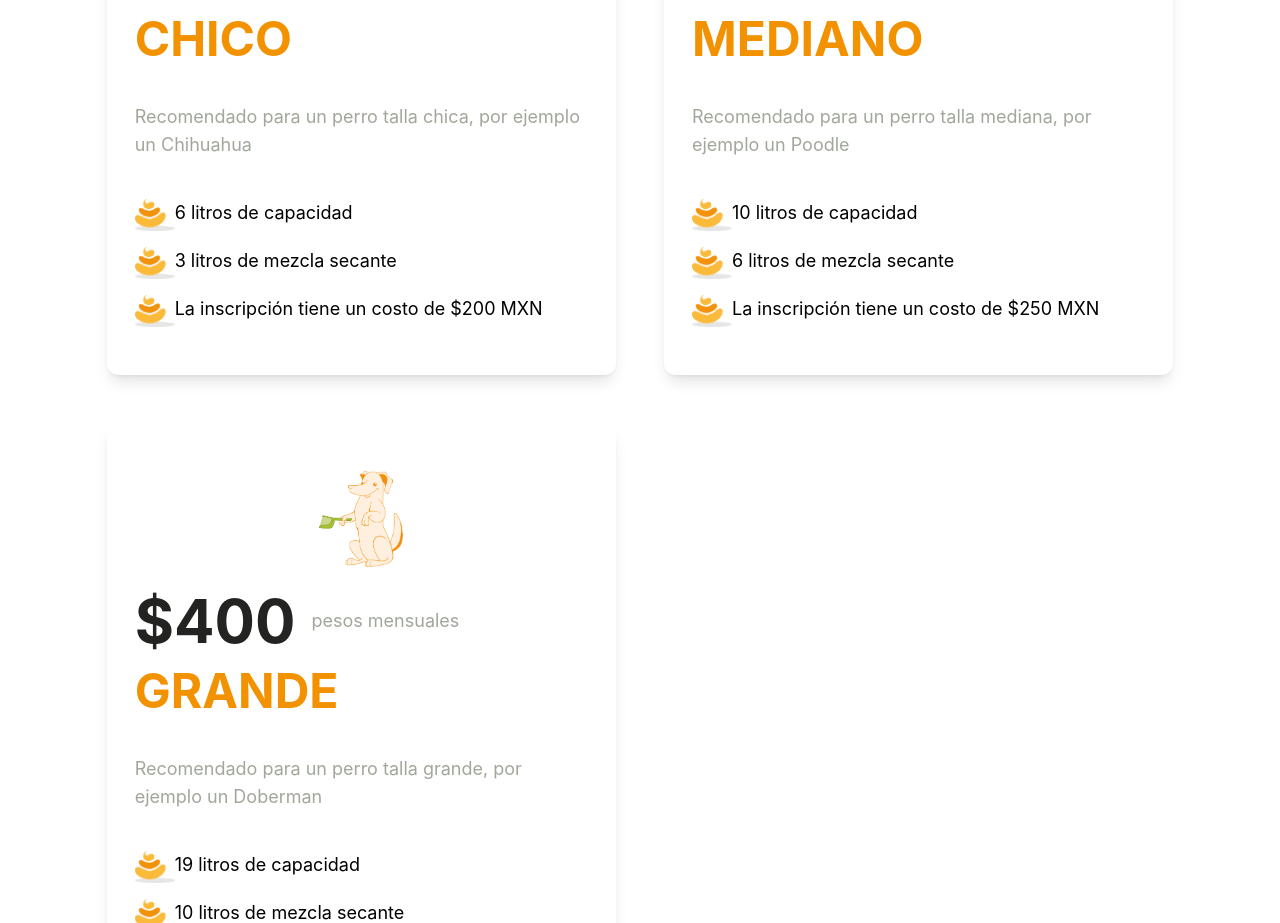
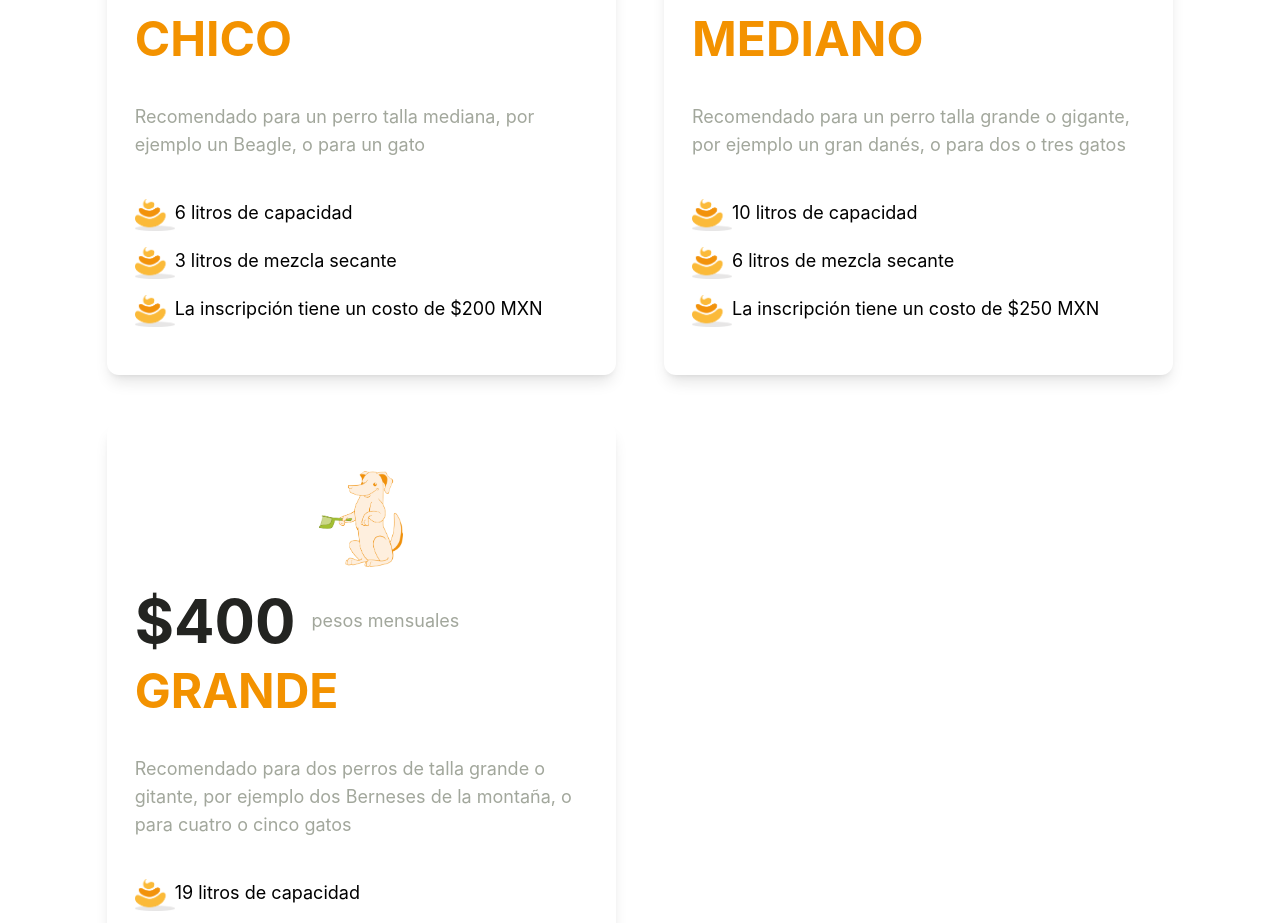
Before and after one commit to Cacalli/cacalli-frontend, a React (Create React App) app: page /plan-suscripcion in a window 1280 px wide. Shown: the part 509-1432 px from the top of the page. Built offline with nearby package versions, Linux system fonts and the light colour scheme; no server answers.

Commit message:
actualización de descripciones de kkpacks

```diff
--- a/src/components/SubscriptionPlan/SubscriptionPlan.js
+++ b/src/components/SubscriptionPlan/SubscriptionPlan.js
@@ -94,7 +94,7 @@ export default function SubscriptionPlan() {
           price={230}
           size="CHICO"
           packageDescription={
-            "Recomendado para un perro talla chica, por ejemplo un Chihuahua"
+            "Recomendado para un perro talla mediana, por ejemplo un Beagle, o para un gato"
           }
           descriptionList={[
             "6 litros de capacidad",
@@ -109,7 +109,7 @@ export default function SubscriptionPlan() {
           price={300}
           size="MEDIANO"
           packageDescription={
-            "Recomendado para un perro talla mediana, por ejemplo un Poodle"
+            "Recomendado para un perro talla grande o gigante, por ejemplo un gran danés, o para dos o tres gatos"
           }
           descriptionList={[
             "10 litros de capacidad",
@@ -124,7 +124,7 @@ export default function SubscriptionPlan() {
           price={400}
           size="GRANDE"
           packageDescription={
-            "Recomendado para un perro talla grande, por ejemplo un Doberman"
+            "Recomendado para dos perros de talla grande o gitante, por ejemplo dos Berneses de la montaña, o para cuatro o cinco gatos"
           }
           descriptionList={[
             "19 litros de capacidad",
@@ -142,7 +142,7 @@ export default function SubscriptionPlan() {
           price={175}
           size="CHICO"
           packageDescription={
-            "Recomendado para un perro talla chica, por ejemplo un Chihuahua"
+            "Recomendado para un perro talla chica, por ejemplo un Shiba Inu"
           }
           descriptionList={[
             "6 litros de capacidad",
@@ -157,7 +157,7 @@ export default function SubscriptionPlan() {
           price={210}
           size="MEDIANO"
           packageDescription={
-            "Recomendado para un perro talla mediana, por ejemplo un Poodle"
+            "Recomendado para un perro talla mediana, por ejemplo un Beagle, o para un gato"
           }
           descriptionList={[
             "10 litros de capacidad",
@@ -172,7 +172,7 @@ export default function SubscriptionPlan() {
           price={300}
           size="GRANDE"
           packageDescription={
-            "Recomendado para un perro talla grande, por ejemplo un Doberman"
+            "Recomendado para un perro talla grande, por ejemplo un Doberman, o para  dos o tres gatos"
           }
           descriptionList={[
             "19 litros de capacidad",
```
